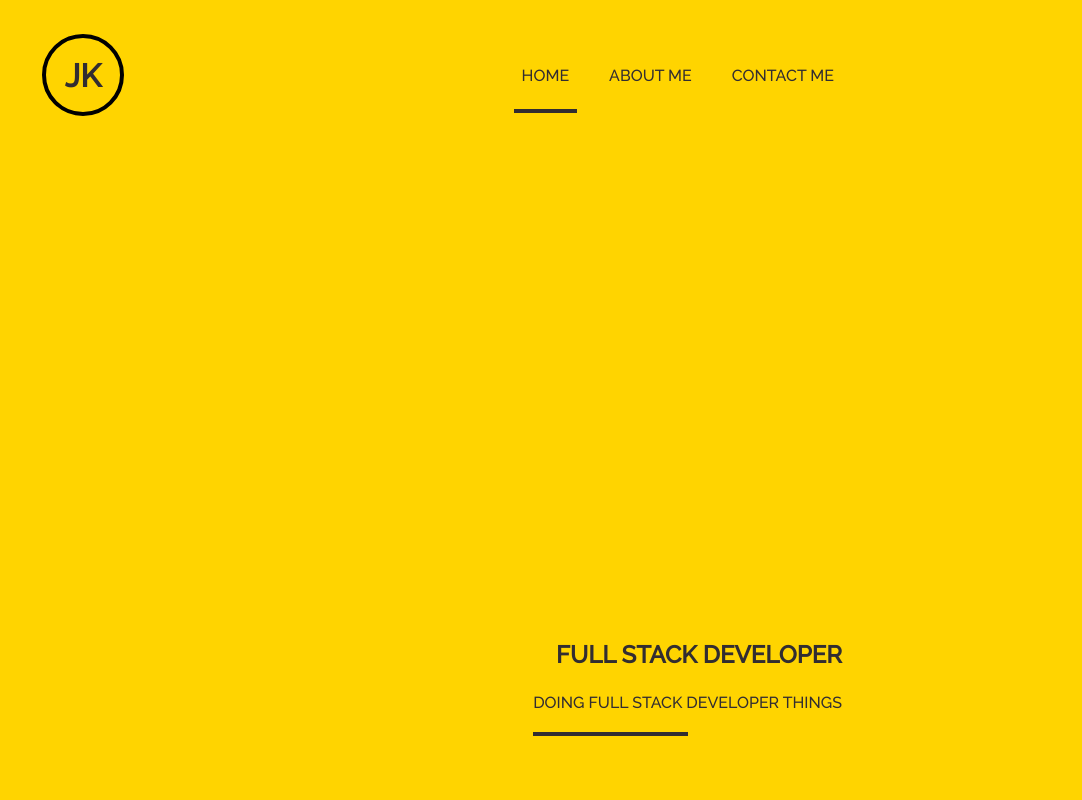
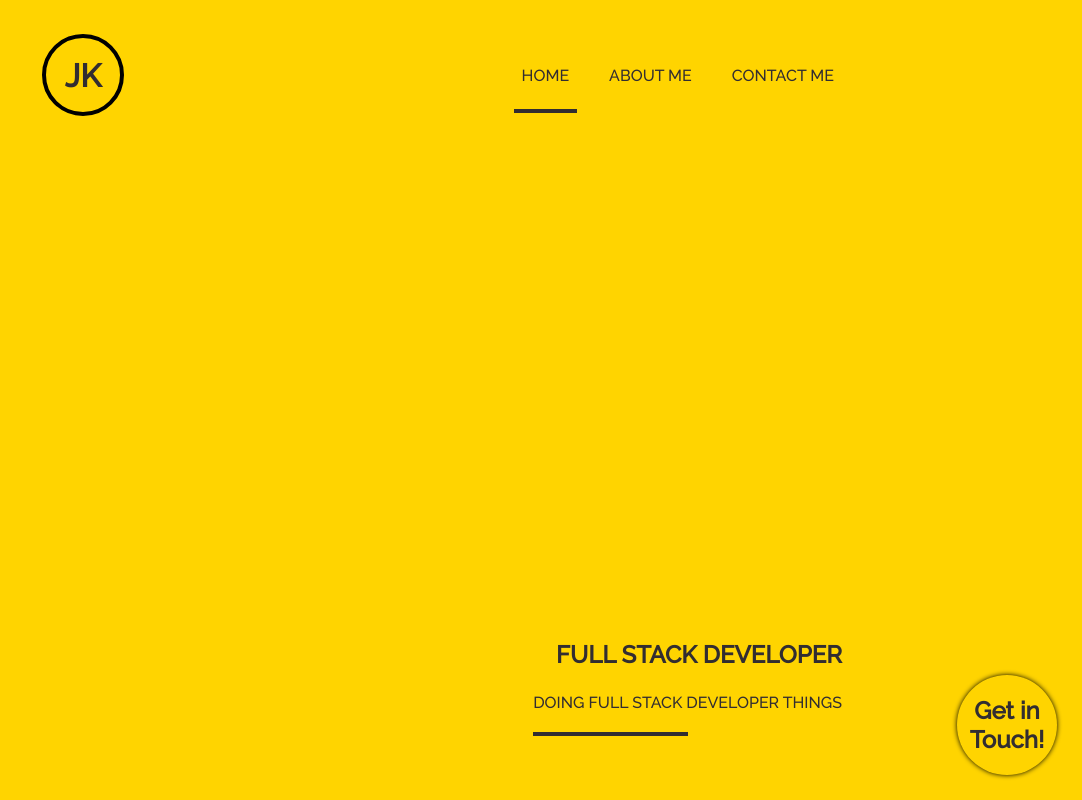
Before and after one commit to JamesAKing/portfolio, a React (Create React App) app: page / in a window 1280 px wide. Shown: the top 800 px of the page, without its empty margins (198-1280 px from the left). Built offline with nearby package versions, Linux system fonts and the light colour scheme.

Commit message:
re-styled CTA contact me component and removed from mobile - requries rebuild to be more usable at mobile first design

```diff
--- a/src/App.js
+++ b/src/App.js
@@ -7,7 +7,7 @@ import HomePage from './pages/home';
 // import ProjectsPage from './pages/projects';
 // import ProjectPage from './pages/project';
 import ResumePage from './pages/resume';
-// import ContactBubble from './components/cta-contact-bubble/ContactBubble';
+import ContactBubble from './components/cta-contact-bubble/ContactBubble';
 import Footer from './components/footer/Footer';
 import { homeURL, aboutURL, resumeURL, contactMeURL } from './utilities/URLS';
 
@@ -29,7 +29,7 @@ function App() {
 
         <Footer />
 
-        {/* <ContactBubble /> */}
+        <ContactBubble />
 
       </BrowserRouter>
 
--- a/src/components/cta-contact-bubble/ContactBubble.js
+++ b/src/components/cta-contact-bubble/ContactBubble.js
@@ -1,5 +1,6 @@
 import './ContactBubble.scss';
 import { useState } from 'react';
+import SocialsNav from '../socials-nav/SocialsNav';
 
 
 function ContactBubble() {
@@ -8,9 +9,13 @@ function ContactBubble() {
 
     return (
         <aside className={`bubble${toggleBubble ? " bubble--expand" : ""}`} onClick={() => setToggleBubble(!toggleBubble)}>
-            <div className={`bubble__canvas${toggleBubble ? " bubble__canvas--expand" : ""}`}>
-                <h2>Contact Me</h2>
+            <header className={`bubble__canvas${toggleBubble ? " bubble__canvas--expand" : ""}`}>
+                <h2 className={`bubble__title${toggleBubble ? " bubble__title--expand" : ""}`}>Get in Touch!</h2>
+            </header>
+            <div className={`bubble__socials${toggleBubble ? " bubble__socials--expand" : ""}`}>
+                <SocialsNav />
             </div>
+
 
         </aside>
     );
--- a/src/components/cta-contact-bubble/ContactBubble.scss
+++ b/src/components/cta-contact-bubble/ContactBubble.scss
@@ -14,33 +14,38 @@ $bubble-spacing: 25px;
     border-radius: 50%;
     background-color: $color-background;
     box-shadow: 0 0 5px black;
-
-    display: flex;
+    display: none;
+    flex-direction: column;
     justify-content: center;
     align-items: center;
-
-    overflow: hidden;
-
     cursor: pointer;
-
+    z-index: 1;
     transition:
         width 250ms ease-in-out,
         height 250ms ease-in-out,
         border-radius 250ms ease-in-out,
-        display 250ms ease-in-out;
+        display 250ms ease-in-out,
+        background-color 250ms ease-in-out;
 
+        @include tablet {
+            display: flex;
+        }
 
     &--expand {
-        width: 200px;
-        height: 300px;
+        width: 250px;
+        height: 200px;
         border-radius: 0;
-        align-items: flex-start;
+        background-color: $color-text;
     }
 
     &__canvas {
         width: $bubble-diameter;
         height: $bubble-diameter;
         border-radius: 50%;
+        display: flex;
+        justify-content: center;
+        align-items: center;
+        text-align: center;
 
         transition:
             width 250ms ease-in-out,
@@ -49,12 +54,26 @@ $bubble-spacing: 25px;
 
 
         &--expand {
-            background-color: lightslategrey;
             width: 100%;
             height: 50%;
+            border-radius: 0;
+        }
+    }
 
-            border-radius: 0;
+    &__title {
+        transition: color 250ms ease-in-out;
 
+        &--expand {
+            color: $color-background;
+        }
+    }
+
+    &__socials {
+        display: none;
+
+        &--expand {
+            width: 100%;
+            display: block;
         }
     }
 }
--- a/src/components/skills-list/SkillsList.scss
+++ b/src/components/skills-list/SkillsList.scss
@@ -2,6 +2,7 @@
 
 .skills-list {
     width: 100%;
+    min-height: 400px;
     list-style: none;
 
     @include tablet {
```
